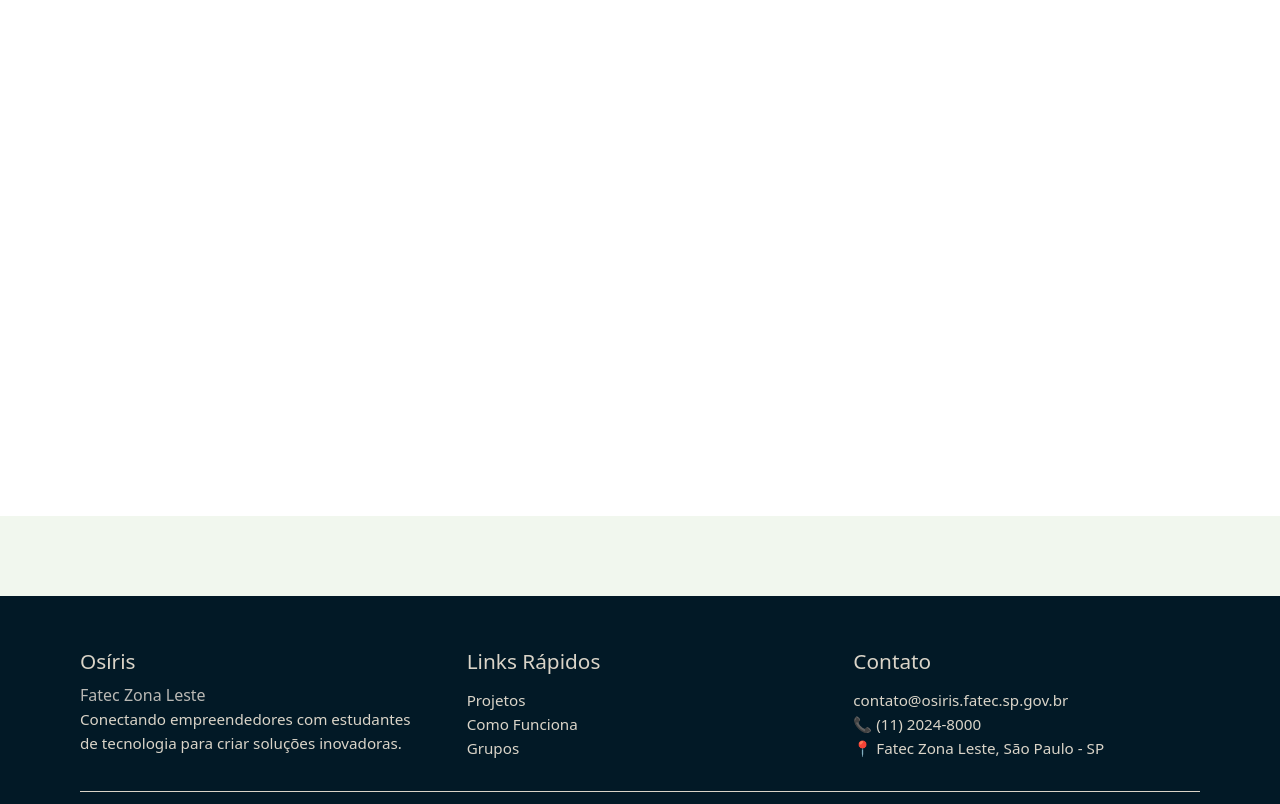
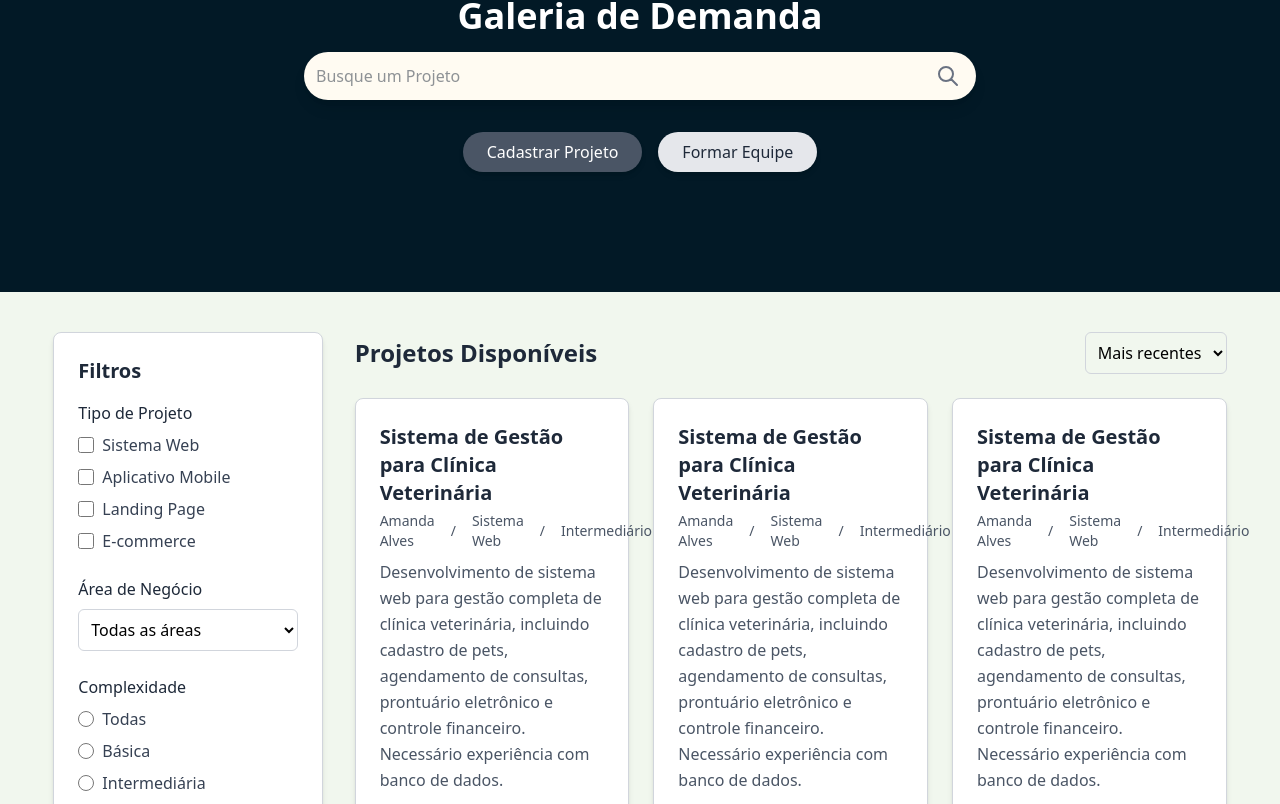
Before and after one commit to Infinito-1/osiris-react, a React (Vite) app: page /demandas in a window 1280 px wide. Shown: the part 216-1020 px from the top of the page. Built offline with nearby package versions, Linux system fonts and the light colour scheme.

Commit message:
todas as telas de demanda, falta arrumar detalhes da galeria

```diff
--- a/src/App.tsx
+++ b/src/App.tsx
@@ -17,6 +17,9 @@ import CoordenadorForm from "./pages/cadastro/coordenadorform";
 import Projeto from "./pages/projeto/Projeto";
 import Entrega from "./pages/projeto/Entrega";
 import Status from "./pages/projeto/Status";
+import CadastrarDemanda from "./pages/demanda/Cadastrar_demanda";
+import ClassificarDemanda from "./pages/demanda/Classificar_demanda";
+import GaleriaDemanda from "./pages/demanda/Demandas";
 
 function App() {
   return (
@@ -44,6 +47,9 @@ function App() {
             <Route path="/projeto" element={<Projeto />} />
             <Route path="/entrega" element={<Entrega />} />
             <Route path="/status" element={<Status />} />
+            <Route path="/cadastrar_demanda" element={<CadastrarDemanda />} />
+            <Route path="/classificar_demanda" element={<ClassificarDemanda />} />
+            <Route path="/demandas" element={<GaleriaDemanda />} />
           </Routes>
         </div>
         <Footer />
--- /dev/null
+++ b/src/pages/demanda/CardDemanda.tsx
@@ -0,0 +1,36 @@
+import React from 'react';
+
+interface CardDemandaProps {
+    titulo: string;
+    empreendedor: string;
+    tipo: string;
+    complexidade: string;
+    descricao: string;
+}
+
+const CardDemanda: React.FC<CardDemandaProps> = ({ titulo, empreendedor, tipo, complexidade, descricao }) => {
+    return (
+        <div className="bg-white border border-gray-300 rounded-lg p-6 shadow-md h-full flex flex-col">
+            <h3 className="text-xl font-semibold text-gray-800 mb-1">{titulo}</h3>
+            <div className="flex items-center space-x-4 text-sm text-gray-600 mb-2">
+                <span>{empreendedor}</span>
+                <span>/</span>
+                <span>{tipo}</span>
+                <span>/</span>
+                <span>{complexidade}</span>
+            </div>
+            <p className="text-gray-600 leading-relaxed mb-4 flex-grow">{descricao}</p>
+
+            <div className="flex flex-col space-y-2">
+                <button className="w-full bg-red-800 text-white py-2 px-4 rounded-md text-base font-medium transition-colors duration-200 hover:bg-red-900 shadow-md">
+                    Manifestar Interesse
+                </button>
+                <button className="w-full bg-gray-200 text-gray-800 py-2 px-4 rounded-md text-base font-medium transition-colors duration-200 hover:bg-gray-300 shadow-md">
+                    Ver Detalhes
+                </button>
+            </div>
+        </div>
+    );
+};
+
+export default CardDemanda;
--- a/src/pages/demanda/Classificar_demanda.tsx
+++ b/src/pages/demanda/Classificar_demanda.tsx
@@ -1,70 +1,120 @@
-function Classificar_demanda() {
-  return (
-    <>
-        <section className="login-section">
+import React from 'react';
 
-
-        <div className="login-box" id="loginBox">
-            <div className="login-header">
-            <h2>ClassNameificação da demanda</h2>
-            </div>
-
-            <div className="form-group">
-            <label for="email">Nome da demanda/ projeto a ser desenvolvido</label>
-            <input type="text" placeholder="Desenvolvimento de sistema web para gestão completa de clínica veterinária, incluindo cadastro de pets, agendamento de consultas, prontuário eletrônico e controle financeiro. Necessário experiência com banco de dados. "     >
-            </div>
-
-            <div className="form-group">
-            <label for="senha">Descrição. Aqui você poderá nos detalhar quais são as suas necessidades</label>
-            <input type="text" placeholder="1° semestre | 2° semestre | 3° semestre......">
-            </div>
-            <div className="form-group">
-            <label for="senha">Descrição breve sobre quais os requisitos exigidos para esse Projeto</label>
-            <input type="password" id="senha" />
-            </div>
-            <div className="form-group">
-            <label for="email">Tipo</label>
-            <input type="text" placeholder="Site | Mobile | Outro:">
-            </div>
-
-            <div className="form-group">
-            <label for="senha">Aceita proposta de mudança no tipo?</label>
-            <input type="text" placeholder="Básico | Intermediário | Dificil">
-            </div>
-
-            <button className="login-button">publicar</button>
-        </div>
-
-        <div className="register-box" id="registerBox">
-            <div className="login-header">
-            <img src="../../assets/img/login/PersonPlus.png" alt="Ícone de cadastro" />
-            <h2>Criar Conta</h2>
-            </div>
-
-            <a href="./forms/empreendedorform.html">
-            <button className="register-button empreendedor" id="btnEmpreendedor">
-                Empreendedor
-            </button>
-            </a>
-            <a href="./forms/estudantesform.html">
-            <button className="register-button estudante" id="btnEstudante">
-                Estudante
-            </button>
-            </a>
-            <a href="./forms/docenteform.html">
-            <button className="register-button docente" id="btnDocente">
-                Docente
-            </button>
-            </a>
-            <a href="./forms/coordenadorform.html">
-            <button className="register-button coordenador" id="btnCoordenador">
-                Coordenador
-            </button>
-            </a>
-        </div>
-        </section>
-    </>
-   )
+// Componente para um campo de formulário com label e input/textarea
+interface FormFieldProps {
+    label: string;
+    id: string;
+    type: 'text' | 'textarea';
+    placeholder?: string;
+    required?: boolean;
+    readOnly?: boolean;
 }
 
-export default Classificar_demanda
+const FormField: React.FC<FormFieldProps> = ({ label, id, type, placeholder, required, readOnly = false }) => {
+    const inputClasses = "w-full p-2 border border-gray-300 rounded-md focus:outline-none focus:ring-2 focus:ring-[#782E29]";
+
+    const renderInput = () => {
+        if (type === 'textarea') {
+            return (
+                <textarea
+                    id={id}
+                    name={id}
+                    placeholder={placeholder}
+                    required={required}
+                    rows={4}
+                    readOnly={readOnly}
+                    className={`${inputClasses} resize-none ${readOnly ? 'bg-gray-50 cursor-default' : ''}`}
+                />
+            );
+        }
+        return (
+            <input
+                id={id}
+                type="text"
+                name={id}
+                placeholder={placeholder}
+                required={required}
+                readOnly={readOnly}
+                className={`${inputClasses} ${readOnly ? 'bg-gray-50 cursor-default' : ''}`}
+            />
+        );
+    };
+
+    return (
+        <div className="flex flex-col space-y-1">
+            <label htmlFor={id} className="text-sm font-medium text-gray-700">{label}</label>
+            {renderInput()}
+        </div>
+    );
+};
+
+// Componente Principal da Página de Classificação de Demanda
+const ClassificarDemanda: React.FC = () => {
+    return (
+        <main className="flex justify-center w-full min-h-screen bg-[#F1F7EE] py-10">
+            <div className="w-11/12 max-w-xl bg-white border border-gray-300 rounded-lg p-8 shadow-xl">
+                <h1 className="text-3xl font-bold text-gray-800 text-center mb-8">
+                    Classificação da Demanda
+                </h1>
+
+                <form className="space-y-6">
+                    {/* Descrição sobre a demanda (ReadOnly) */}
+                    <FormField
+                        label="Descrição sobre a demanda"
+                        id="descricaoDemanda"
+                        type="textarea"
+                        placeholder="Desenvolvimento de sistema web para gestão completa de clínica veterinária, incluindo cadastro de pets, agendamento de consultas, prontuário eletrônico e controle financeiro. Necessário experiência com banco de dados."
+                        readOnly
+                    />
+
+                    {/* Indicação de Semestre */}
+                    <FormField
+                        label="Indicação de Semestre"
+                        id="semestre"
+                        type="text"
+                        placeholder="1° semestre | 2° semestre | 3° semestre......"
+                        required
+                    />
+
+                    {/* Descrição breve sobre quais os requisitos exigidos para esse projeto */}
+                    <FormField
+                        label="Descrição breve sobre quais os requisitos exigidos para esse projeto"
+                        id="requisitos"
+                        type="text"
+                        required
+                    />
+
+                    {/* Tipo */}
+                    <FormField
+                        label="Tipo:"
+                        id="tipo"
+                        type="text"
+                        placeholder="Site | Mobile | Outro:"
+                        required
+                    />
+
+                    {/* Grau de dificuldade */}
+                    <FormField
+                        label="Grau de dificuldade"
+                        id="dificuldade"
+                        type="text"
+                        placeholder="Básico | Intermediário | Dificil"
+                        required
+                    />
+
+                    {/* Botão de Publicar */}
+                    <div className="pt-4">
+                        <button
+                            type="submit"
+                            className="w-full bg-[#782E29] text-white py-3 rounded-md text-lg font-medium transition-colors duration-200 hover:bg-[#6d2823] shadow-md"
+                        >
+                            Publicar
+                        </button>
+                    </div>
+                </form>
+            </div>
+        </main>
+    );
+};
+
+export default ClassificarDemanda;
--- a/src/pages/demanda/Demandas.tsx
+++ b/src/pages/demanda/Demandas.tsx
@@ -1,95 +1,105 @@
-function Demandas() {
-  return (
-    <>
-    <div className="container_3">
-        <div className="title">Galeria de Demandas</div>
-        <div className="search-section">
-        <div className="search-bar">
-            <input type="text" placeholder="Busque um projeto">
-            <i className="fas fa-search"></i>
-        </div>
-        <div className="search-botton ">
-        <button className="btn-cadastrar">Cadastrar projeto</button>
-        <button className="btn-cadastrar_2">Formar equipe </button>
-        </div>
-        </div>
-    </div>
+import React from 'react';
+import Filtros from './Filtros';
+import CardDemanda from './CardDemanda';
 
-        <aside className="side-panel">
-            <div className="filter-group">
-                <h1> Filtros</h1>
-            <div className="label">Tipo de Projeto</div>
-            <label className="checkbox"><input type="checkbox"> Sistema Web</label>
-            <label className="checkbox"><input type="checkbox"> Aplicativo Mobile</label>
-            <label className="checkbox"><input type="checkbox"> Landing Page</label>
-            <label className="checkbox"><input type="checkbox"> E-commerce</label>
-            <div className="label">Área de Negócio</div>
-            <form className="d-flex search-bar">
-                <input className="form-control me-2" type="search" placeholder="Pesquisar produtos">
-            </div>
+const GaleriaDemanda: React.FC = () => {
+    const demandas = [
+        {
+            titulo: "Sistema de Gestão para Clínica Veterinária",
+            empreendedor: "Amanda Alves",
+            tipo: "Sistema Web",
+            complexidade: "Intermediário",
+            descricao: "Desenvolvimento de sistema web para gestão completa de clínica veterinária, incluindo cadastro de pets, agendamento de consultas, prontuário eletrônico e controle financeiro. Necessário experiência com banco de dados."
+        },
+        {
+            titulo: "Sistema de Gestão para Clínica Veterinária",
+            empreendedor: "Amanda Alves",
+            tipo: "Sistema Web",
+            complexidade: "Intermediário",
+            descricao: "Desenvolvimento de sistema web para gestão completa de clínica veterinária, incluindo cadastro de pets, agendamento de consultas, prontuário eletrônico e controle financeiro. Necessário experiência com banco de dados."
+        },
+        {
+            titulo: "Sistema de Gestão para Clínica Veterinária",
+            empreendedor: "Amanda Alves",
+            tipo: "Sistema Web",
+            complexidade: "Intermediário",
+            descricao: "Desenvolvimento de sistema web para gestão completa de clínica veterinária, incluindo cadastro de pets, agendamento de consultas, prontuário eletrônico e controle financeiro. Necessário experiência com banco de dados."
+        },
+        {
+            titulo: "Sistema de Gestão para Clínica Veterinária",
+            empreendedor: "Amanda Alves",
+            tipo: "Sistema Web",
+            complexidade: "Intermediário",
+            descricao: "Desenvolvimento de sistema web para gestão completa de clínica veterinária, incluindo cadastro de pets, agendamento de consultas, prontuário eletrônico e controle financeiro. Necessário experiência com banco de dados."
+        },
+        {
+            titulo: "Sistema de Gestão para Clínica Veterinária",
+            empreendedor: "Amanda Alves",
+            tipo: "Sistema Web",
+            complexidade: "Intermediário",
+            descricao: "Desenvolvimento de sistema web para gestão completa de clínica veterinária, incluindo cadastro de pets, agendamento de consultas, prontuário eletrônico e controle financeiro. Necessário experiência com banco de dados."
+        },
+        {
+            titulo: "Sistema de Gestão para Clínica Veterinária",
+            empreendedor: "Amanda Alves",
+            tipo: "Sistema Web",
+            complexidade: "Intermediário",
+            descricao: "Desenvolvimento de sistema web para gestão completa de clínica veterinária, incluindo cadastro de pets, agendamento de consultas, prontuário eletrônico e controle financeiro. Necessário experiência com banco de dados."
+        },
+    ];
 
-            <div className="filter-group">
-            <div className="label">Complexidade</div>
-            <label className="checkbox"><input type="radio"> Tipo de Projeto</label>
-            <label className="checkbox"><input type="radio"> Básica</label>
-            <label className="checkbox"><input type="radio"> Intermediária</label>
-            <label className="checkbox"><input type="radio"> Avançada</label>
-            </div>
-            <div>
-            <button className="btn primary" style="width:100%">Aplicar Filtros</button>
-            </div>
-            </form>
-        </aside>
-        <h1 className="head">Projetos Disponiveis</h1>
+    return (
+        <main className="w-full min-h-screen bg-[#F1F7EE]">
+            {/* Seção Superior (Header da Página) */}
+            <header className="bg-[#021926] text-white py-30 text-center">
+                <h1 className="text-4xl font-bold mb-4">Galeria de Demanda</h1>
+                <div className="w-11/12 max-w-2xl mx-auto">
+                    <div className="relative flex items-center w-full bg-[#FFFBF2] rounded-full overflow-hidden mb-8 shadow-lg">
+                        <input
+                            type="text"
+                            placeholder="Busque um Projeto"
+                            className="w-full p-3 rounded-full text-gray-800 focus:outline-none"
+                        />
+                        <svg xmlns="http://www.w3.org/2000/svg" className="h-6 w-6 absolute right-4 top-1/2 -translate-y-1/2 text-gray-500" fill="none" viewBox="0 0 24 24" stroke="currentColor" strokeWidth={2}>
+                            <path strokeLinecap="round" strokeLinejoin="round" d="M21 21l-6-6m2-5a7 7 0 11-14 0 7 7 0 0114 0z" />
+                        </svg>
+                    </div>
+                    <div className="flex justify-center space-x-4 mt-4">
+                        <button className="bg-gray-600 text-white py-2 px-6 rounded-full text-base font-medium transition-colors duration-200 hover:bg-gray-700 shadow-md">
+                            Cadastrar Projeto
+                        </button>
+                        <button className="bg-gray-200 text-gray-800 py-2 px-6 rounded-full text-base font-medium transition-colors duration-200 hover:bg-gray-300 shadow-md">
+                            Formar Equipe
+                        </button>
+                    </div>
+                </div>
+            </header>
 
-        <div className="grid">
-            <div className="card-grid">
-            <article className="card">
-                <div className="left">
-                    <h1>Sistema de Gestão para Clínica Veterinária</h1>
-                    <div> <h6 className="label"> Amanda Alves</h6>
-                    <h6 className="label"> Sistema web</h6></div>
-                    <div> <h6 className="label2"> Intermediaria</h6></div>
-                    <p>Desenvolvimento de sistema web para gestão completa de clínica veterinária, incluindo cadastro de pets, agendamento de consultas, prontuário eletrônico e controle financeiro. Necessário experiência com banco de dados.</p>
-                    <button className="btn-cadastrar_3">Manifestar interesse</button>
-                    <button className="btn-cadastrar_4">Ver detalhes</button>
+            {/* Conteúdo Principal (Filtros e Cards) */}
+            <div className="w-11/12 max-w-7xl mx-auto py-10 grid grid-cols-1 lg:grid-cols-4 gap-8">
+                {/* Coluna de Filtros */}
+                <div className="lg:col-span-1">
+                    <Filtros />
                 </div>
-            </article>
-            </div>
-        </div>
-        <div className="grid">
-            <div className="card-grid">
-                <article className="card">
-                    <div className="left">
-                        <h1>Sistema de Gestão para Clínica Veterinária</h1>
-                        <div> <h6 className="label"> Amanda Alves</h6>
-                        <h6 className="label"> Sistema web</h6></div>
-                        <div> <h6 className="label2"> Intermediaria</h6></div>
-                        <p>Desenvolvimento de sistema web para gestão completa de clínica veterinária, incluindo cadastro de pets, agendamento de consultas, prontuário eletrônico e controle financeiro. Necessário experiência com banco de dados.</p>
-                        <button className="btn-cadastrar_3">Manifestar interesse</button>
-                        <button className="btn-cadastrar_4">Ver detalhes</button>
+
+                {/* Coluna de Cards */}
+                <div className="lg:col-span-3">
+                    <div className="flex justify-between items-center mb-6">
+                        <h2 className="text-2xl font-semibold text-gray-800">Projetos Disponíveis</h2>
+                        <select className="p-2 border border-gray-300 rounded-md focus:outline-none">
+                            <option>Mais recentes</option>
+                            {/* Adicione outras opções de ordenação aqui */}
+                        </select>
                     </div>
-                </article>
+                    <div className="grid grid-cols-1 md:grid-cols-2 xl:grid-cols-3 gap-6">
+                        {demandas.map((demanda, index) => (
+                            <CardDemanda key={index} {...demanda} />
+                        ))}
+                    </div>
                 </div>
             </div>
+        </main>
+    );
+};
 
-            <div className="grid">
-            <div className="card-grid">
-            <article className="card">
-                <div className="left">
-                    <h1>Sistema de Gestão para Clínica Veterinária</h1>
-                    <div> <h6 className="label"> Amanda Alves</h6>
-                    <h6 className="label"> Sistema web</h6></div>
-                    <div> <h6 className="label2"> Intermediaria</h6></div>
-                    <p>Desenvolvimento de sistema web para gestão completa de clínica veterinária, incluindo cadastro de pets, agendamento de consultas, prontuário eletrônico e controle financeiro. Necessário experiência com banco de dados.</p>
-                    <button className="btn-cadastrar_3">Manifestar interesse</button>
-                    <button className="btn-cadastrar_4">Ver detalhes</button>
-                </div>
-            </article>
-            </div>
-        </div>
-    </>
-    )
-}
-
-export default Demandas
+export default GaleriaDemanda;
--- /dev/null
+++ b/src/pages/demanda/Filtros.tsx
@@ -0,0 +1,50 @@
+import React from 'react';
+
+const Filtros: React.FC = () => {
+    return (
+        <div className="bg-white border border-gray-300 rounded-lg p-6 shadow-md h-full">
+            <h3 className="text-xl font-semibold text-gray-800 mb-4">Filtros</h3>
+
+            {/* Tipo de Projeto */}
+            <div className="mb-6">
+                <h4 className="font-medium text-gray-800 mb-2">Tipo de Projeto</h4>
+                <div className="space-y-2">
+                    {['Sistema Web', 'Aplicativo Mobile', 'Landing Page', 'E-commerce'].map((tipo, index) => (
+                        <div key={index} className="flex items-center">
+                            <input type="checkbox" id={`tipo-${index}`} className="h-4 w-4 text-blue-600 border-gray-300 rounded focus:ring-blue-500" />
+                            <label htmlFor={`tipo-${index}`} className="ml-2 text-gray-700">{tipo}</label>
+                        </div>
+                    ))}
+                </div>
+            </div>
+
+            {/* Área de Negócio */}
+            <div className="mb-6">
+                <h4 className="font-medium text-gray-800 mb-2">Área de Negócio</h4>
+                <select className="w-full p-2 border border-gray-300 rounded-md focus:outline-none focus:ring-2 focus:ring-blue-500">
+                    <option>Todas as áreas</option>
+                    {/* Adicione outras opções aqui */}
+                </select>
+            </div>
+
+            {/* Complexidade */}
+            <div className="mb-6">
+                <h4 className="font-medium text-gray-800 mb-2">Complexidade</h4>
+                <div className="space-y-2">
+                    {['Todas', 'Básica', 'Intermediária', 'Avançada'].map((level, index) => (
+                        <div key={index} className="flex items-center">
+                            <input type="radio" id={`level-${index}`} name="complexidade" className="h-4 w-4 text-blue-600 border-gray-300 focus:ring-blue-500" />
+                            <label htmlFor={`level-${index}`} className="ml-2 text-gray-700">{level}</label>
+                        </div>
+                    ))}
+                </div>
+            </div>
+
+            <button className="w-full bg-red-800 text-white py-2 px-4 rounded-md text-base font-medium transition-colors duration-200 hover:bg-red-900 shadow-md">
+                Aplicar Filtros
+            </button>
+        </div>
+    );
+};
+
+export default Filtros;
```
Also changed, not shown: src/pages/demanda/Cadastrar_demanda.tsx (+104 -60 lines).
